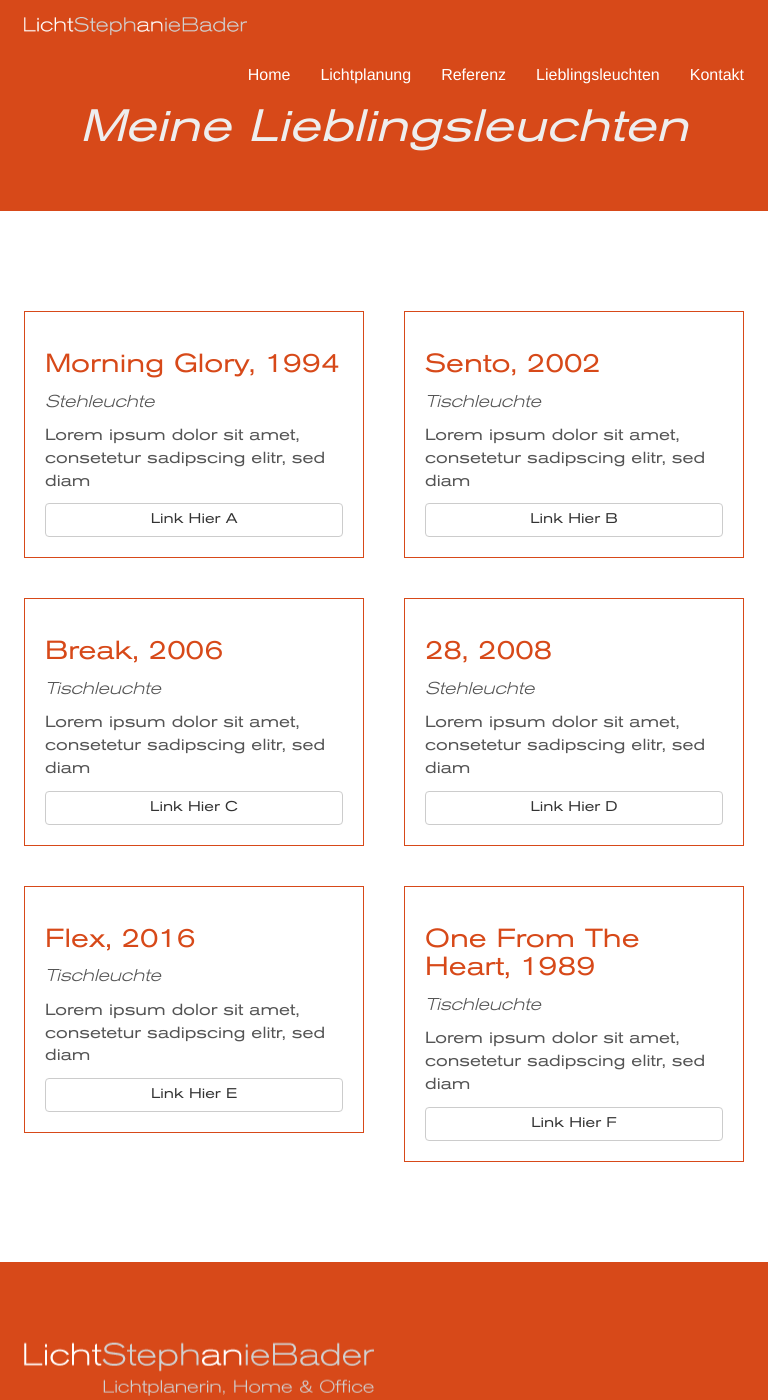
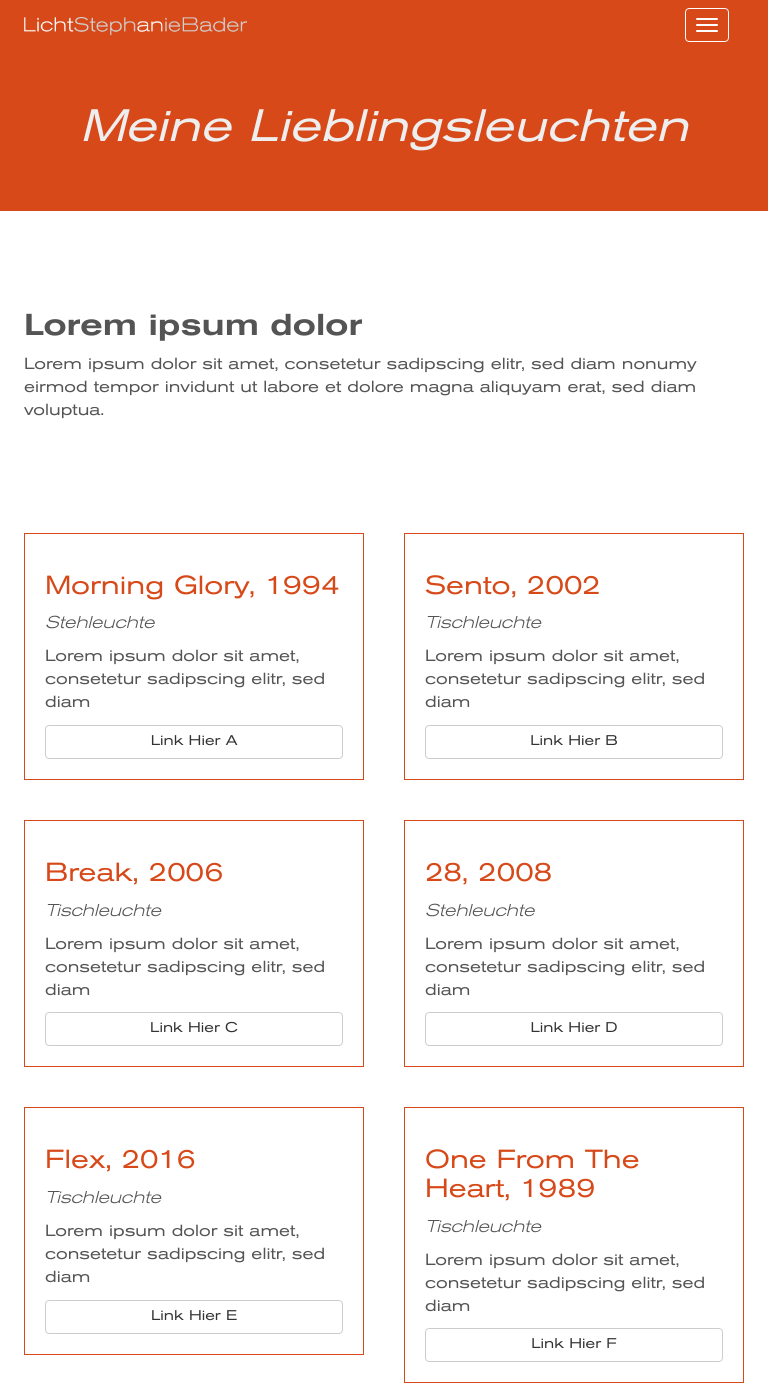
Before and after one commit to Maxomann/LichtStephanieBader, a Jekyll site: the page built from leuchten.md, in a window 768 px wide and 1400 px high. Built offline with Jekyll 4.4.1, drawn with Linux system fonts in a browser that asks for light colours.

Commit message:
progress

```diff
--- a/_includes/html_start.html
+++ b/_includes/html_start.html
@@ -15,6 +15,7 @@
 
     <!-- Stylesheets -->
     <link href="css/bootstrap.min.css" rel="stylesheet" />
+    <link href="css/bs_custom_collapse.css" rel="stylesheet" />
     <link href="css/responsiveslides.css" rel="stylesheet" />
     <link href="css/navbar_color.css" rel="stylesheet"/>
     <link href="css/default.css" rel="stylesheet"/>
--- a/_layouts/leuchten.html
+++ b/_layouts/leuchten.html
@@ -4,6 +4,13 @@
         <h1>Meine {{site.title_leuchten}}</h1>
     </div>
 
+    <div class="referenz-spacer"></div>
+
+    <div class="container">
+        <h2>Lorem ipsum dolor</h2>
+        <p>Lorem ipsum dolor sit amet, consetetur sadipscing elitr, sed diam nonumy eirmod tempor invidunt ut labore et dolore magna aliquyam erat, sed diam voluptua.
+        </p>
+    </div>
 
     <div id="leuchten-flexbox">
         <div>
--- /dev/null
+++ b/css/bs_custom_collapse.css
@@ -0,0 +1,36 @@
+@media (max-width: 991px) {
+  .navbar-header {
+      float: none;
+  }
+  .navbar-left,.navbar-right {
+      float: none !important;
+  }
+  .navbar-toggle {
+      display: block;
+  }
+  .navbar-collapse {
+      border-top: 1px solid transparent;
+      box-shadow: inset 0 1px 0 rgba(255,255,255,0.1);
+  }
+  .navbar-fixed-top {
+      top: 0;
+      border-width: 0 0 1px;
+  }
+  .navbar-collapse.collapse {
+      display: none!important;
+  }
+  .navbar-nav {
+      float: none!important;
+      margin-top: 7.5px;
+  }
+  .navbar-nav>li {
+      float: none;
+  }
+  .navbar-nav>li>a {
+      padding-top: 10px;
+      padding-bottom: 10px;
+  }
+  .collapse.in{
+      display:block !important;
+  }
+}
--- a/css/default.css
+++ b/css/default.css
@@ -166,9 +166,7 @@ h1 {
     margin-bottom: 80px;
 }
 .maintext-content h3 {
-    font-weight: 300;
-    font-size: 1.3em;
-    font-style: italic;
+    font-size: 1.2em;
 }
 @media (min-width: 400px) {
     .maintext-content h3 {
@@ -323,18 +321,11 @@ footer>div {
     margin-bottom: 80px;
 }
 .lichtplanung-content h3 {
-    font-weight: 300;
-    font-size: 1.3em;
-    font-style: italic;
+    font-size: 1.2em;
 }
 @media (min-width:450px) {
     .lichtplanung-content h3 {
         font-size: 1.8em;
-    }
-}
-@media (min-width:500px) {
-    .lichtplanung-content h3 {
-        font-size: 2em;
     }
 }
 
@@ -350,7 +341,7 @@ footer>div {
     padding:0;
 }
 .referenzen h3 {
-    font-weight: 300;
+    font-weight: 400;
     font-size: 1.6em;
     color: #d74919;
 }
@@ -472,8 +463,6 @@ form textarea {
 
 legend {
     color: inherit;
-    font-style: italic;
-    font-weight: 300;
 }
 
 .gmaps {
--- a/js/pagescript.js
+++ b/js/pagescript.js
@@ -21,6 +21,18 @@ $( document ).ready(function() {
       namespace: "rslides",   // String: Change the default namespace used
       before: function(){},   // Function: Before callback
       after: function(){}     // Function: After callback
+    });
+
+    $('a').click(function(){
+        // close bootstrap navbar if any link is clicked
+        var navbar_header = $('.navbar-header button');
+        if(!navbar_header.hasClass('collapsed')){
+            navbar_header.addClass('collapsed');
+        }
+        var navbar = $('#navbar');
+        if(navbar.hasClass('in')){
+            navbar.removeClass('in');
+        }
     });
 });
 
```
Lines whose indentation alone changed are shown as unchanged.
